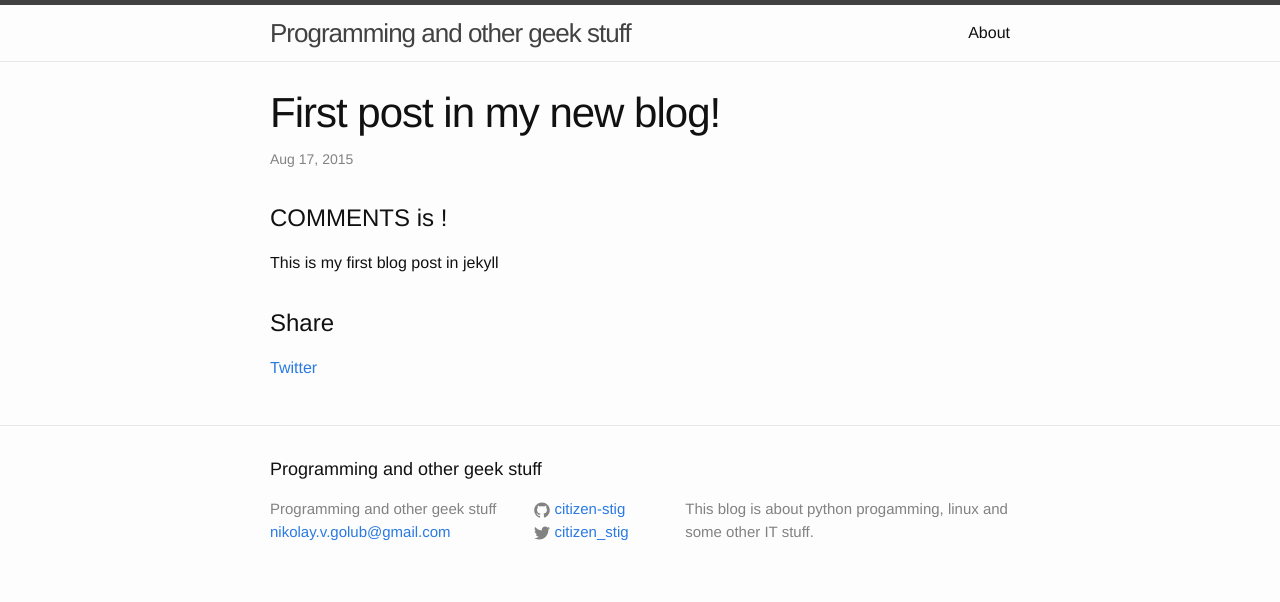
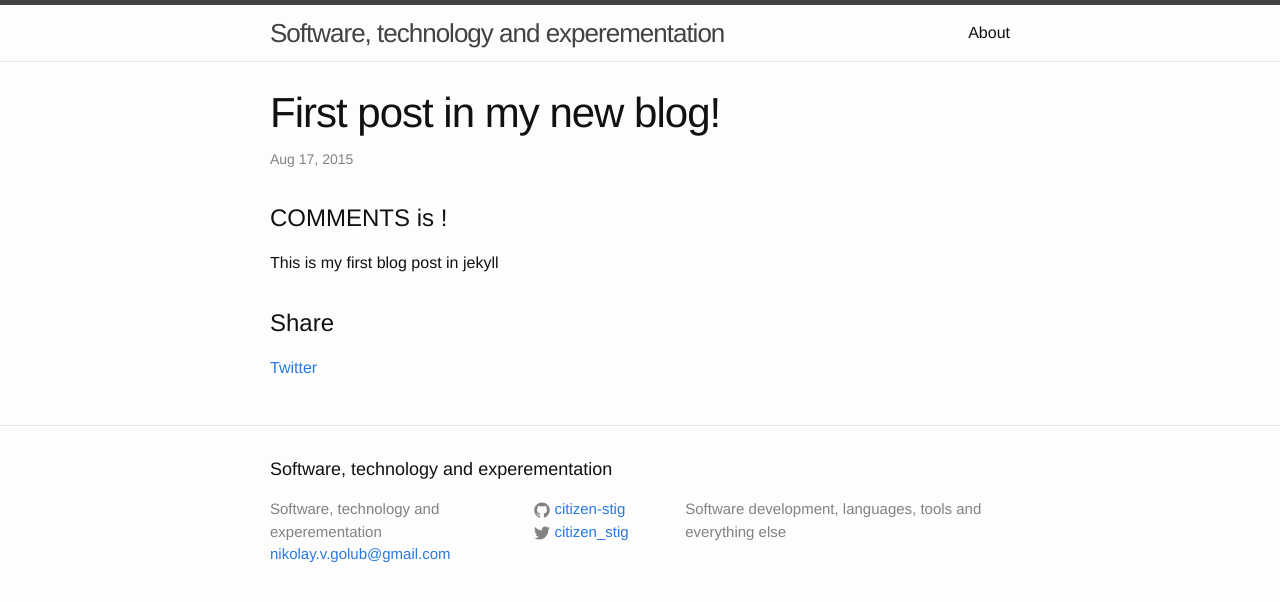
Before and after one commit to citizen-stig/citizen-stig.github.io, a Jekyll site: the page built from _posts/2015-08-17-first-post.markdown, in a window 1280 px wide. Shown: the top 602 px of the page. Built offline with Jekyll 4.4.1, drawn with Linux system fonts in a browser that asks for light colours; a script that is not in the unit is left out; comment, search, counter and statistics services are not loaded.

Commit message:
Change description

```diff
--- a/_config.yml
+++ b/_config.yml
@@ -1,8 +1,8 @@
 # Site settings
-title: Programming and other geek stuff
+title: Software, technology and experementation
 email: nikolay.v.golub@gmail.com
 description: > # this means to ignore newlines until "baseurl:"
-  This blog is about python progamming, linux and some other IT stuff.
+  Software development, languages, tools and everything else
 baseurl: "" # the subpath of your site, e.g. /blog/
 url: "https://citizen-stig.github.io" # the base hostname & protocol for your site
 twitter_username: citizen_stig
--- a/_layouts/post.html
+++ b/_layouts/post.html
@@ -24,7 +24,7 @@ comments: true
     <script async src="https://telegram.org/js/telegram-widget.js?8" data-telegram-share-url="{{ site.url }}{{ page.url }}" data-comment="{{ page.title }}"></script>
   </div>
 
-  {% if page.comments %}
+  {% if jekyll.environment == "production" and page.comments %}
     <h2>Comments</h2>
     <div id="disqus_thread"></div>
     <script>
```
